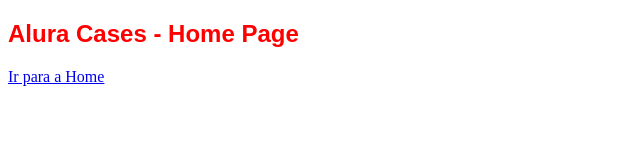
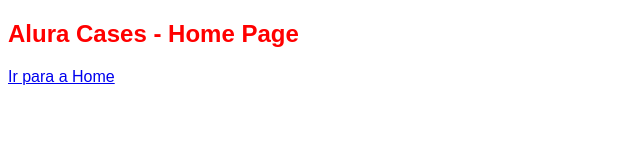
Before and after one commit to sbm-balmeida/next.js-01, a Next.js app: page / in a window 1280 px wide. Shown: the top 160 px of the page, without its empty margins (0-640 px from the left). Built offline with nearby package versions, Linux system fonts and the light colour scheme.

Commit message:
Como lidar com estilos globais

```diff
--- /dev/null
+++ b/pages/_app.js
@@ -0,0 +1,14 @@
+import GlobalStyle from "../src/components/theme/GlobalStyle";
+
+function MyApp({ Component, pageProps }) {
+    return (
+        <>
+            <div>
+                <GlobalStyle/>
+                <Component {...pageProps} />
+            </div>
+        </>
+    )
+}
+
+export default MyApp;
--- a/pages/index.js
+++ b/pages/index.js
@@ -13,7 +13,6 @@
             <style jsx>{`
                 ${Tag} {
                     color: red;
-                    font-family: sans-serif;
                 }
             `}</style>
         </>
--- /dev/null
+++ b/src/components/theme/GlobalStyle.js
@@ -0,0 +1,9 @@
+export default function GlobalStyle() {
+    return (
+        <style global jsx>{`
+            body{
+                font-family: sans-serif;
+            }
+        `}</style>
+    );
+}
```
